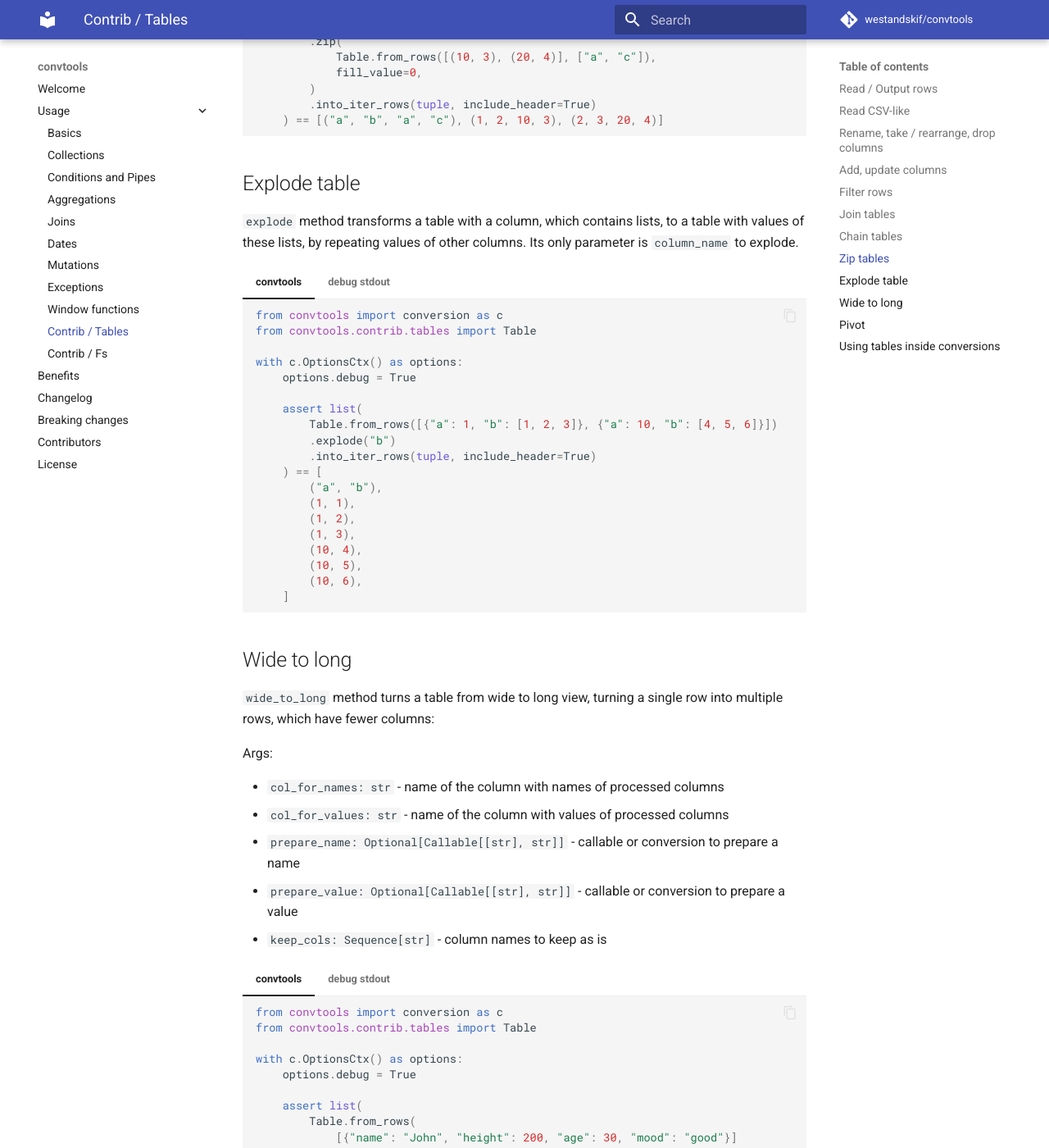
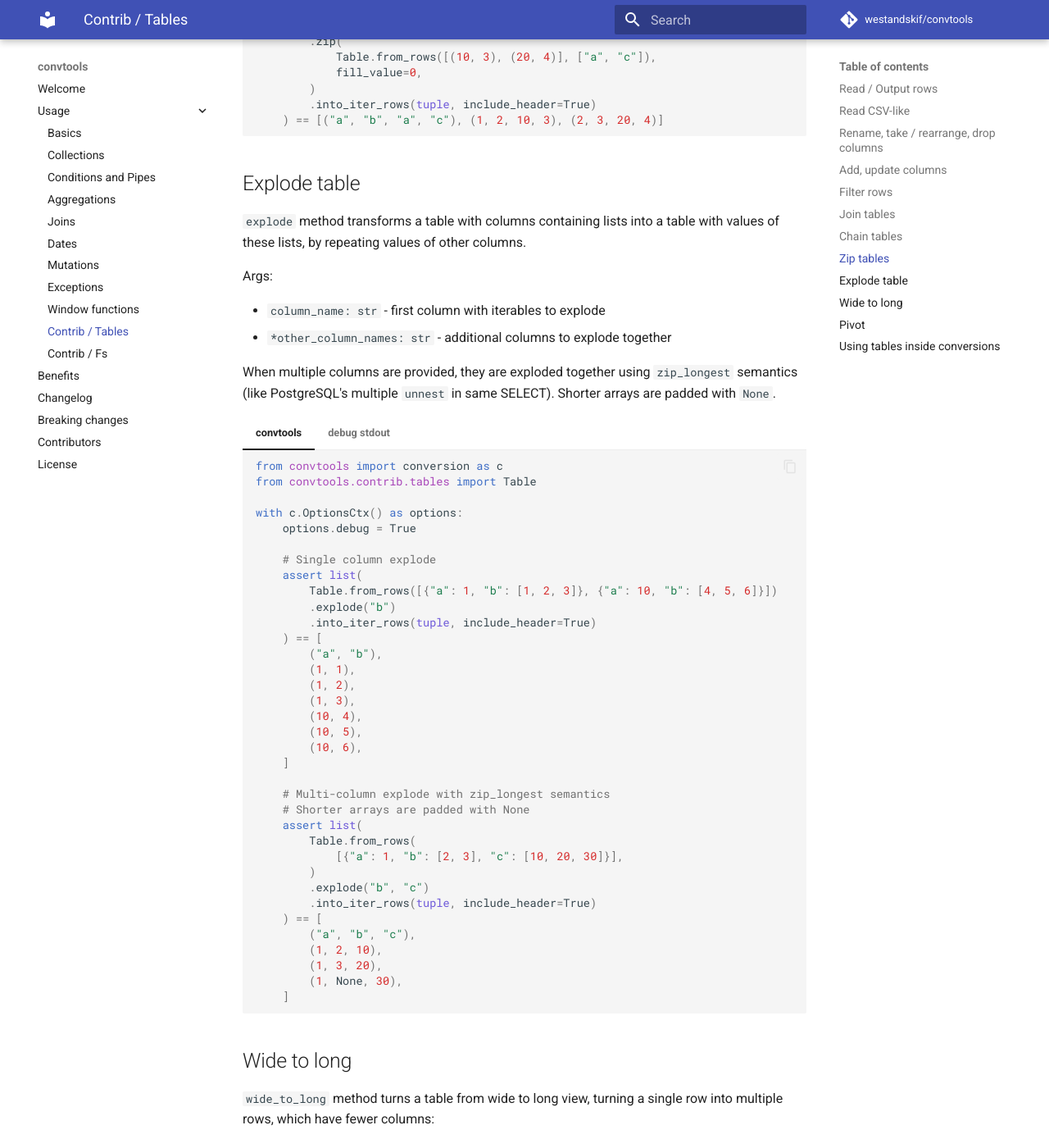
Before and after one commit to westandskif/convtools, an MkDocs documentation site: the page built from docs/contrib_tables.md, in a window 1280 px wide and 1400 px high, scrolled down 7909 px. Shown: the whole window at 82% size. Built offline with MkDocs 1.6.1 and Material for MkDocs 9.7.7, drawn with Linux system fonts in a browser that asks for light colours; comment, search, counter and statistics services are not loaded.

Commit message:
added support of multiple columns to Table.explode

````diff
--- a/docs/contrib_tables.md
+++ b/docs/contrib_tables.md
@@ -170,9 +170,17 @@ To join two tables, use `join` method, which accepts the following arguments:
 
 ## Explode table
 
-`explode` method transforms a table with a column, which contains lists, to a
-table with values of these lists, by repeating values of other columns. Its
-only parameter is `column_name` to explode.
+`explode` method transforms a table with columns containing lists into a
+table with values of these lists, by repeating values of other columns.
+
+Args:
+
+* `column_name: str` - first column with iterables to explode
+* `*other_column_names: str` - additional columns to explode together
+
+When multiple columns are provided, they are exploded together using
+`zip_longest` semantics (like PostgreSQL's multiple `unnest` in same SELECT).
+Shorter arrays are padded with `None`.
 
 {!examples-md/contrib_tables_explode.md!}
 
--- a/docs/examples-md/contrib_tables_explode.md
+++ b/docs/examples-md/contrib_tables_explode.md
@@ -8,6 +8,7 @@ from convtools.contrib.tables import Table
 with c.OptionsCtx() as options:
     options.debug = True
 
+    # Single column explode
     assert list(
         Table.from_rows([{"a": 1, "b": [1, 2, 3]}, {"a": 10, "b": [4, 5, 6]}])
         .explode("b")
@@ -20,6 +21,21 @@ with c.OptionsCtx() as options:
         (10, 4),
         (10, 5),
         (10, 6),
+    ]
+
+    # Multi-column explode with zip_longest semantics
+    # Shorter arrays are padded with None
+    assert list(
+        Table.from_rows(
+            [{"a": 1, "b": [2, 3], "c": [10, 20, 30]}],
+        )
+        .explode("b", "c")
+        .into_iter_rows(tuple, include_header=True)
+    ) == [
+        ("a", "b", "c"),
+        (1, 2, 10),
+        (1, 3, 20),
+        (1, None, 30),
     ]
 
 ```
@@ -54,6 +70,35 @@ def _converter(data_):
         __convtools__code_storage.dump_sources()
         raise
 
+def _converter(data_):
+    try:
+        return (
+            (
+                _i["a"],
+                _i["b"],
+                _i["c"],
+            )
+            for _i in data_
+        )
+    except __exceptions_to_dump_sources:
+        __convtools__code_storage.dump_sources()
+        raise
+
+def _converter(data_, *, __zip_longest=__naive_values__["__zip_longest"]):
+    try:
+        return (
+            (
+                row_[0],
+                values_[0],
+                values_[1],
+            )
+            for row_ in data_
+            for values_ in __zip_longest(row_[1], row_[2])
+        )
+    except __exceptions_to_dump_sources:
+        __convtools__code_storage.dump_sources()
+        raise
+
 
 ```
 { data-search-exclude }
````
Also changed, not shown: docs/CHANGELOG.md (+4 -0 lines), docs/examples-raw/contrib_tables_explode.py (+16 -0 lines), 2 other files.
